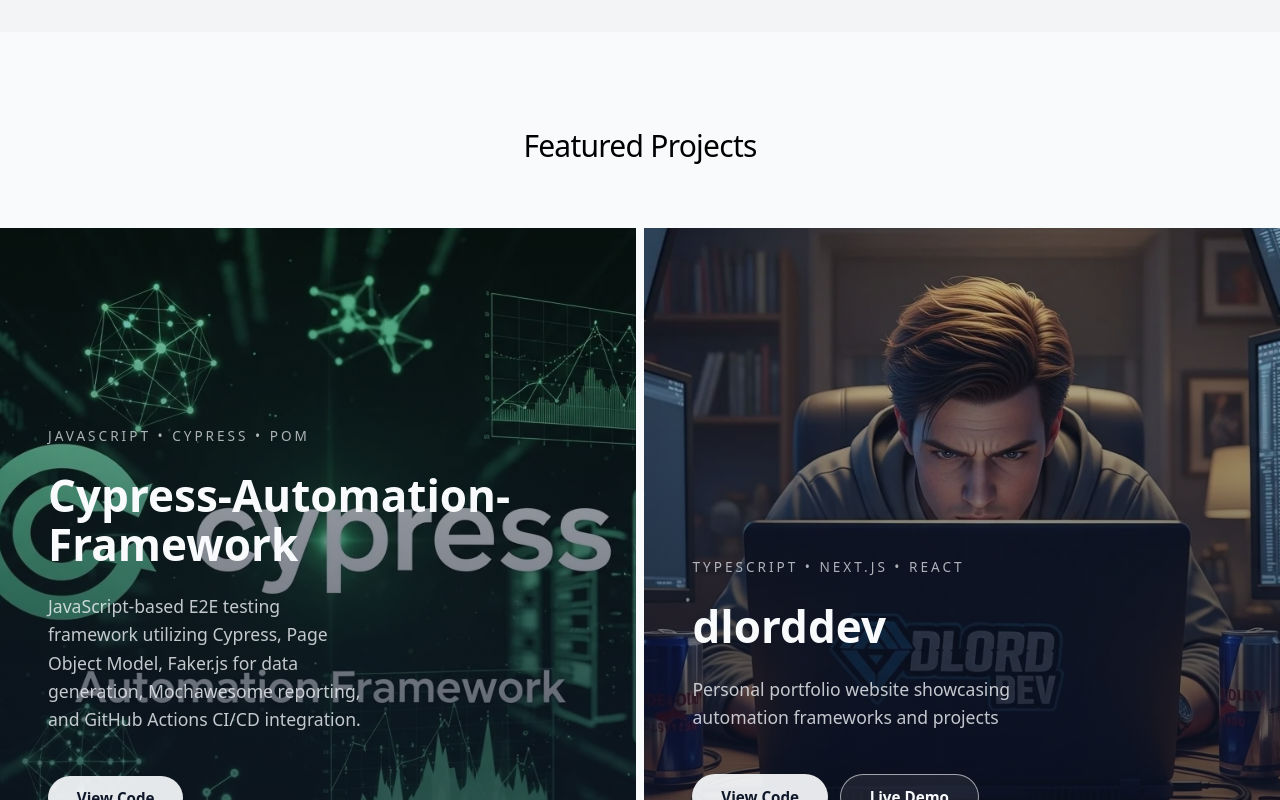
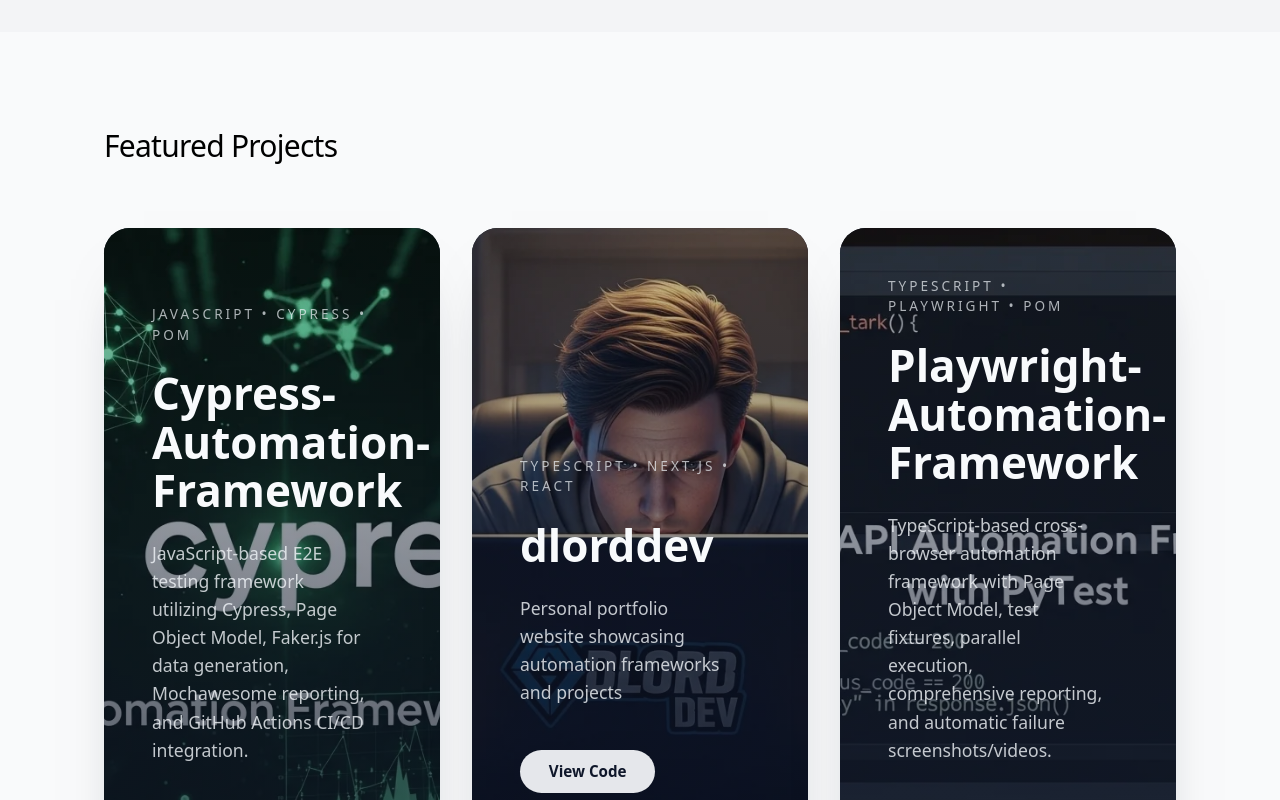
Before and after one commit to daviiidle/dlorddev, a Next.js app in the folder personal-website/: page / in a window 1280 px wide. Shown: the part 660-1460 px from the top of the page. Built offline with nearby package versions, Linux system fonts and the light colour scheme.

Commit message:
updated clean

```diff
--- a/personal-website/src/app/globals.css
+++ b/personal-website/src/app/globals.css
@@ -132,24 +132,23 @@
   }
 }
 
-.projects-grid-wrapper {
-  width: 100vw;
-  margin-left: calc(50% - 50vw);
-  margin-right: calc(50% - 50vw);
-  padding-inline: 0;
-}
-
 .projects-grid {
   display: grid;
-  gap: clamp(0.2625rem, 0.7vw, 0.7rem);
-  grid-template-columns: repeat(auto-fit, minmax(320px, 1fr));
+  gap: clamp(1.5rem, 2.5vw, 2.75rem);
+  grid-template-columns: repeat(1, minmax(0, 1fr));
   width: 100%;
   min-height: 100%;
 }
 
-@media (min-width: 1024px) {
+@media (min-width: 768px) {
   .projects-grid {
     grid-template-columns: repeat(2, minmax(0, 1fr));
+  }
+}
+
+@media (min-width: 1280px) {
+  .projects-grid {
+    grid-template-columns: repeat(3, minmax(0, 1fr));
   }
 }
 
@@ -157,11 +156,12 @@
   position: relative;
   isolation: isolate;
   overflow: hidden;
-  border-radius: 0;
-  min-height: clamp(520px, 80vh, 960px);
+  border-radius: clamp(1.5rem, 2vw, 2.25rem);
+  min-height: clamp(360px, 55vh, 620px);
   display: flex;
   align-items: flex-end;
   background: #0f172a;
+  box-shadow: 0 32px 60px -40px rgba(15, 23, 42, 0.55);
   transition: transform 0.4s ease, filter 0.4s ease;
 }
 
--- a/personal-website/src/app/page.tsx
+++ b/personal-website/src/app/page.tsx
@@ -94,18 +94,18 @@
 
       {/* Projects Section */}
       <section id="projects" className="py-24 bg-gray-50">
-        <div className="max-w-4xl mx-auto px-6 text-center">
+        <div className="max-w-6xl mx-auto px-6 lg:px-10">
+          <div className="max-w-4xl">
             <motion.h2
               initial={{ opacity: 0, y: 20 }}
               whileInView={{ opacity: 1, y: 0 }}
               viewport={{ once: true, margin: "-100px" }}
               transition={{ duration: 0.6 }}
-            className="text-3xl font-light text-black mb-16 tracking-tight"
+              className="text-3xl font-light text-black mb-16 tracking-tight text-left"
             >
               {siteContent.projects.title}
             </motion.h2>
           </div>
-        <div className="projects-grid-wrapper">
           <div className="projects-grid">
             {siteContent.projects.items.map((project, index) => (
               <motion.article
```
Lines whose indentation alone changed are shown as unchanged.
